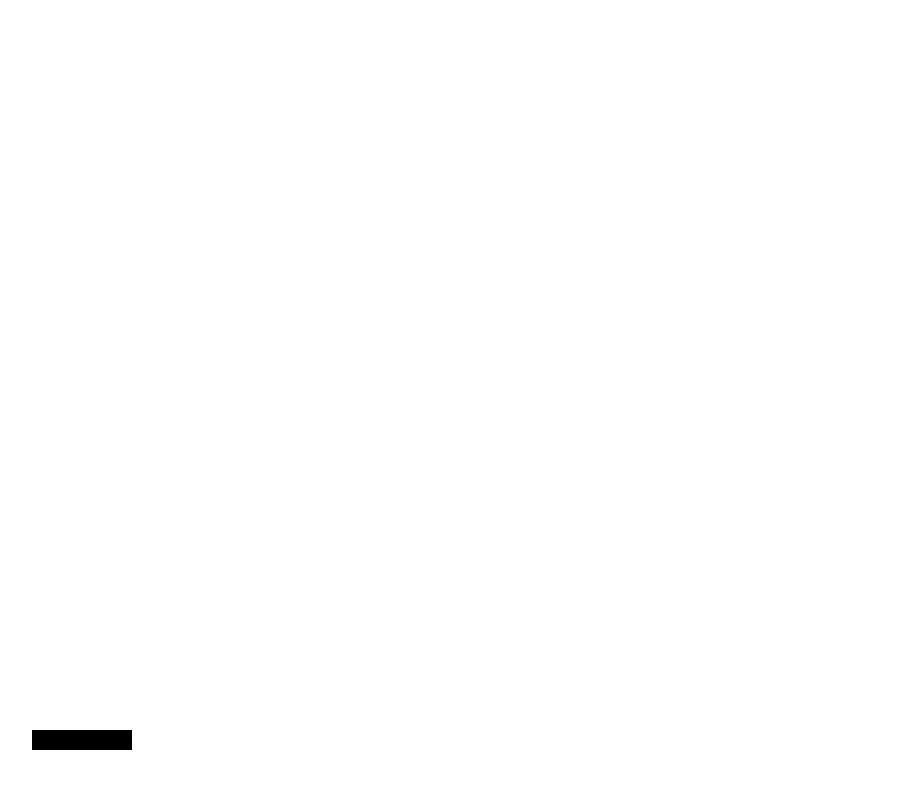
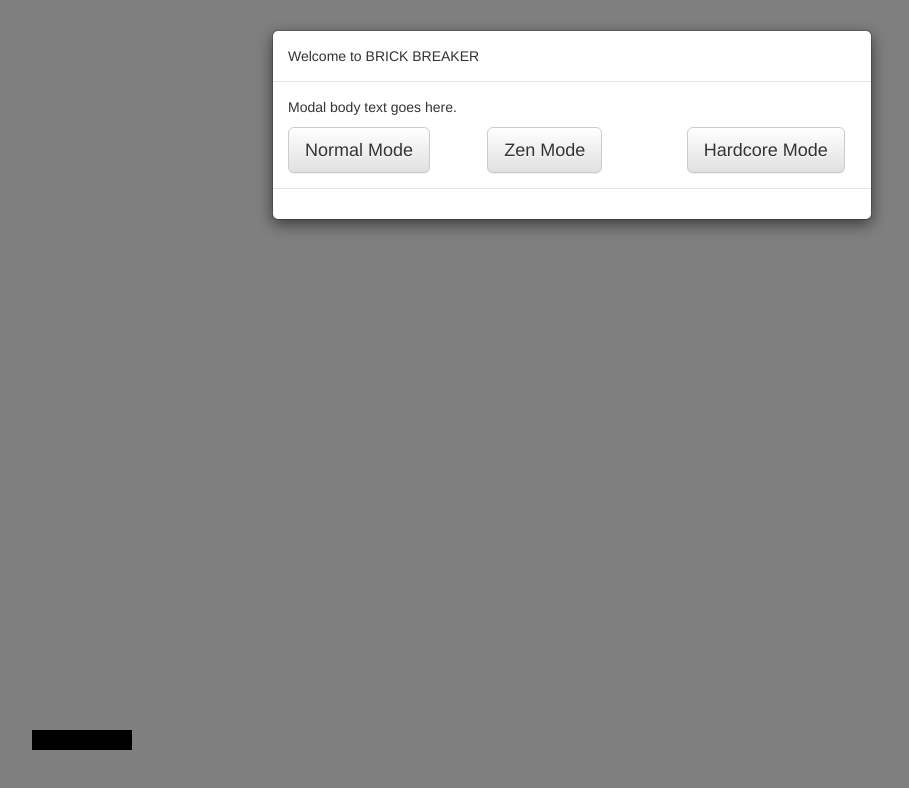
Before and after one commit to CISC474-2019F-Group1/Project1, a plain HTML site: page index.html in a window 1280 px wide. Shown: the whole page, without its empty margins (68-977 px from the left). Drawn offline with nearby package versions, Linux system fonts and the light colour scheme.

Commit message:
Modal opens on page load and restrics keyboard

```diff
--- a/index.html
+++ b/index.html
@@ -20,6 +20,36 @@
     <script src="/scripts/index.js"></script>
     <script src="/scripts/main.js"></script>
 
+
+    <!-- Opening Screen modal-->
+    <div id = "chooseGame" class="modal" tabindex="-1" role="dialog">
+      <div class="modal-dialog" role="document">
+        <div class="modal-content">
+          <div class="modal-header">
+            <h5 class="modal-title">Welcome to BRICK BREAKER</h5>
+          </div>
+          <div class="modal-body">
+            <p>Modal body text goes here.</p>
+            <div class="row">
+              <div class="col-lg-4">
+                <button type="button" id = 'noramlMode' class="btn btn-lg btn-default" data-dismiss="modal" data-keyboard="true">Normal Mode</button>
+              </div>
+              <div class="col-lg-4">
+                <button type="button" id = 'zenMode' class="btn btn-lg btn-default" data-dismiss="modal" data-keyboard="true">Zen Mode</button>
+              </div>
+              <div class="col-lg-4">
+                <button type="button" id = 'hardCore' class="btn btn-lg btn-default" data-dismiss="modal" data-keyboard="true">Hardcore Mode</button>
+              </div>
+            </div>
+
+
+
+          </div>
+          <div class="modal-footer">
+          </div>
+        </div>
+      </div>
+    </div>
 </body>
 
 </html>
--- a/scripts/index.js
+++ b/scripts/index.js
@@ -1,5 +1,7 @@
+let gameMode = false
+
 $(document).keydown(function(event){
-
+    if(gameMode){
         // Left Key
         if(event.which == 37){
 
@@ -13,8 +15,17 @@ $(document).keydown(function(event){
             pad.updatePosition('right', pad.speed);
 
         }
+    }
+    console.log(pad.position);
 
-    console.log(pad.position);
+});
+
+$(document).ready(function (){
+    $('#chooseGame').modal({backdrop: 'static', keyboard: false});
+    $('#zenMode').click(function(){
+        gameMode = true;
+        $('#chooseGame').modal({keyboard: true})
+    })
 
 });
 
```
Lines whose indentation alone changed are shown as unchanged.
